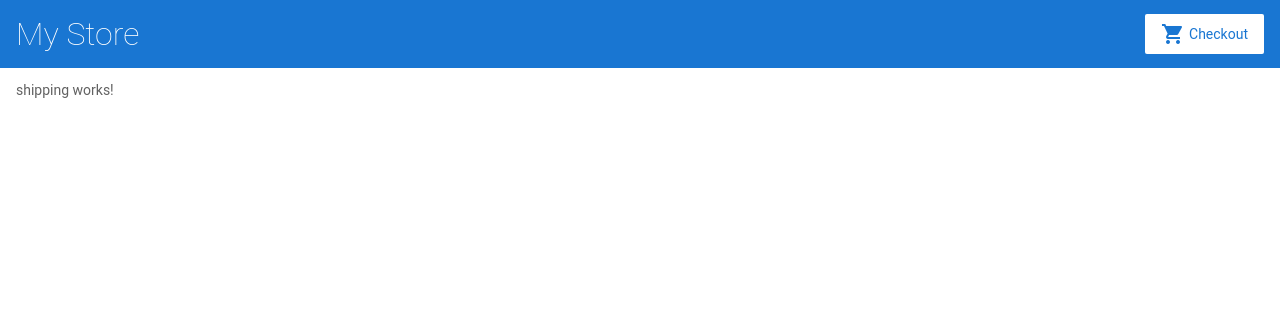
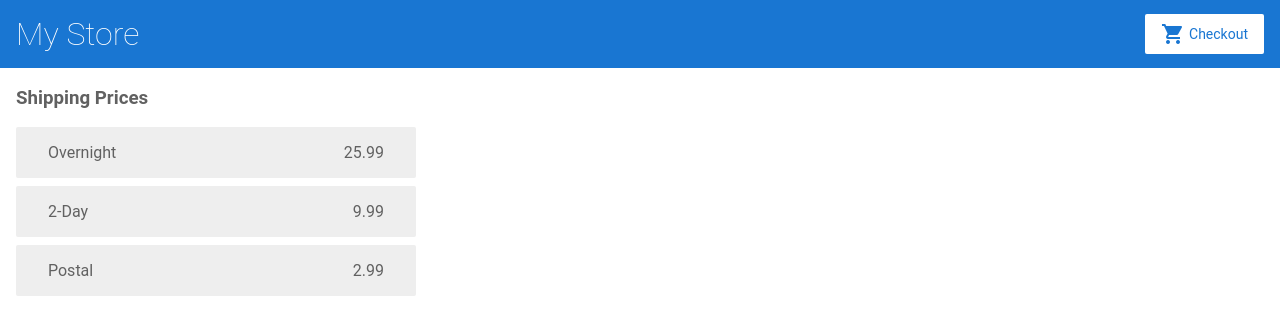
Before and after one commit to HuataoWen/angular-m4fgxg, an Angular app: page /shipping in a window 1280 px wide. Shown: the top 334 px of the page. Built offline with nearby package versions, Linux system fonts and the light colour scheme.

Commit message:
2 files modified

```diff
--- a/src/app/cart/cart.component.html
+++ b/src/app/cart/cart.component.html
@@ -1,4 +1,8 @@
 <h3>Cart</h3>
+
+<p>
+  <a routerLink="/shipping">Shipping Prices</a>
+</p>
 
 <div class="cart-item" *ngFor="let item of items">
   <span>{{ item.name }}</span>
--- a/src/app/shipping/shipping.component.html
+++ b/src/app/shipping/shipping.component.html
@@ -1,3 +1,6 @@
-<p>
-shipping works!
-</p>
+<h3> Shipping Prices</h3>
+
+<div class="shipping-item" *ngFor="let shipping of shippingCosts | async">
+  <span>{{ shipping.type }}</span>
+  <span>{{ shipping.price }}</span>
+</div>
```
